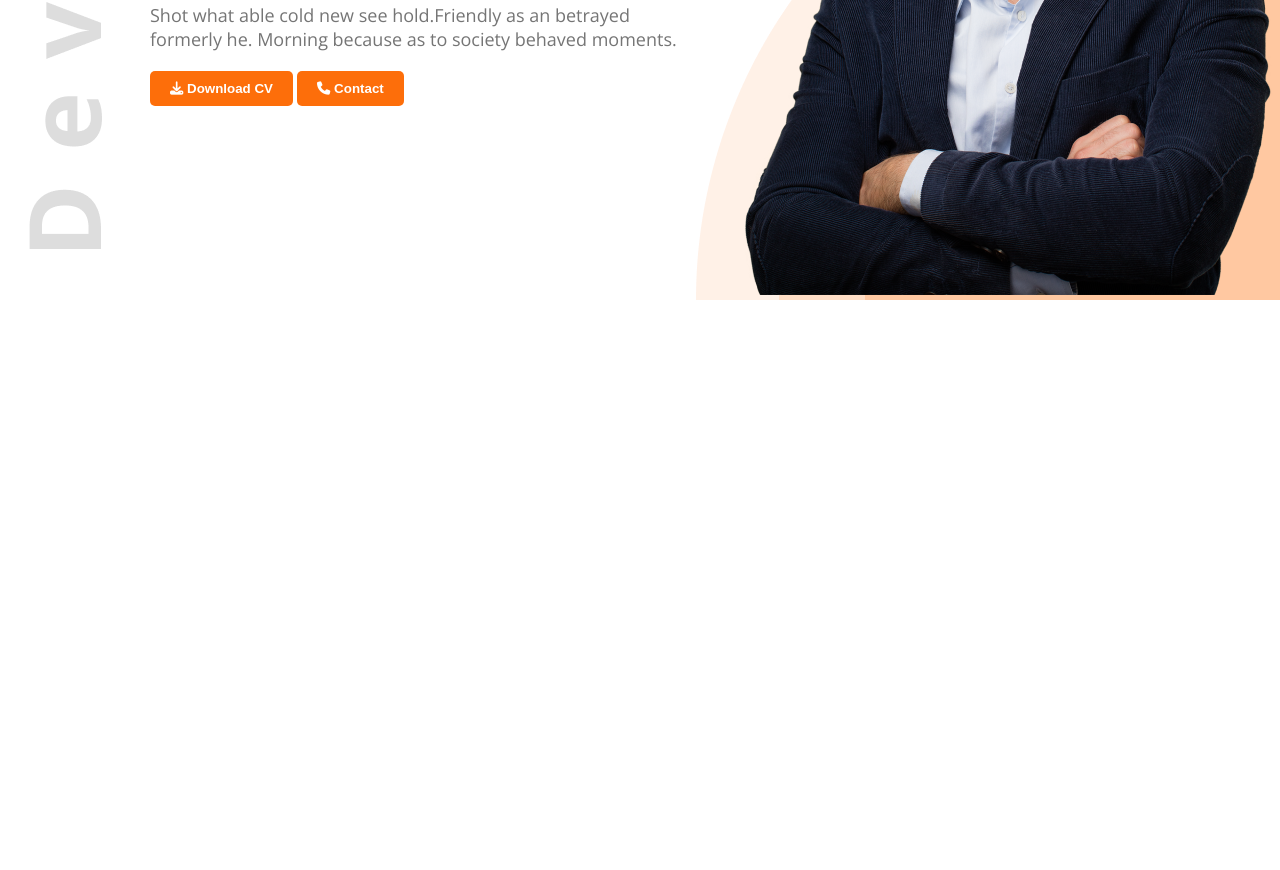
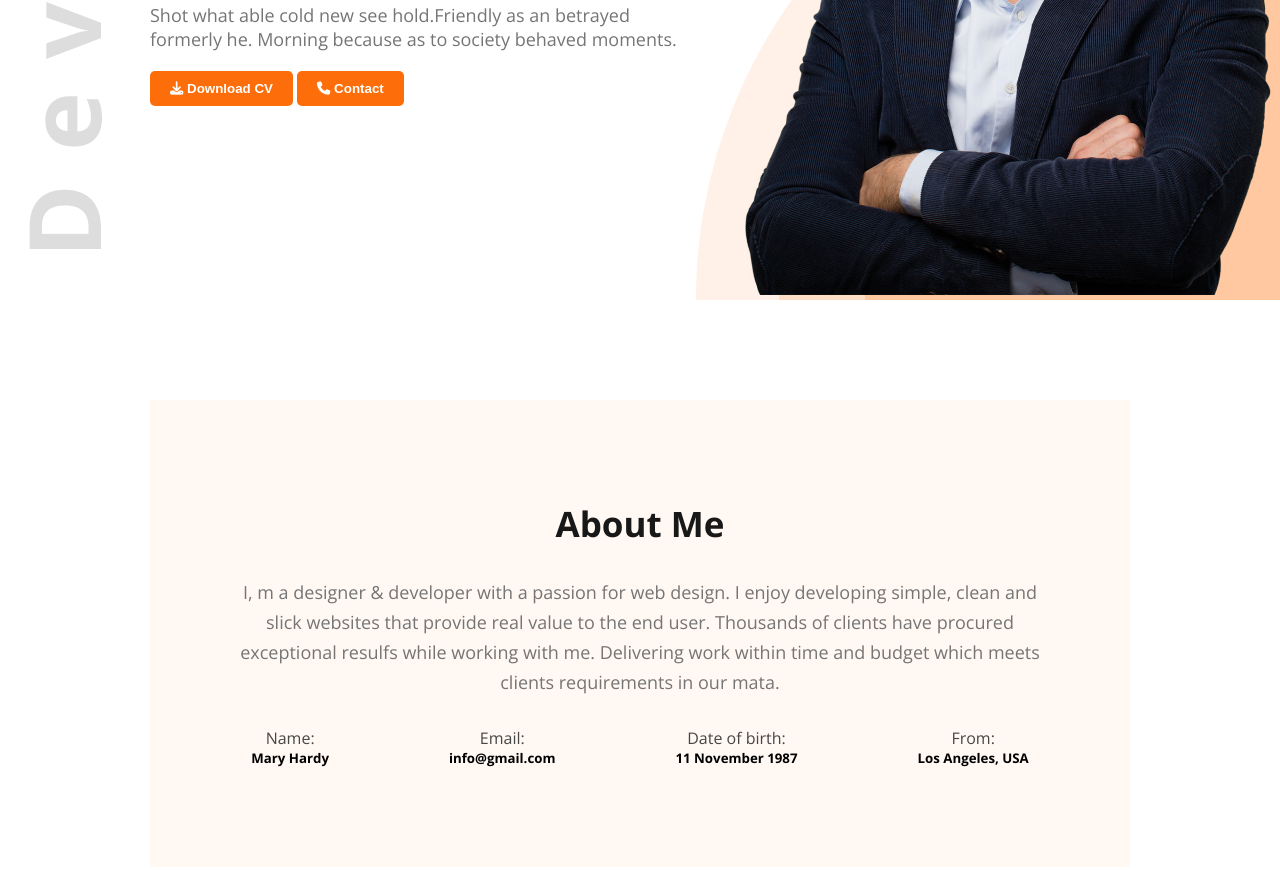
Before and after one commit to MD-Moniruzzaman-Arafat/web-project-1, a plain HTML site: page index.html in a window 1280 px wide. Shown: the part 524-1394 px from the top of the page. Before the commit the page ends 824 px from the top, so only its background shows below. Drawn offline with nearby package versions, Linux system fonts and the light colour scheme.

Commit message:
about section design

```diff
--- a/index.html
+++ b/index.html
@@ -39,6 +39,32 @@
     </header>
 
     <main>
+        <!-- About us section -->
+        <section class="about-us-container">
+            <h1>About Me</h1>
+            <p>I, m a designer & developer with a passion for web design. I enjoy developing simple, clean and slick
+                websites that provide real value to the end user. Thousands of clients have procured exceptional resulfs
+                while working with me. Delivering work within time and budget which meets clients requirements in our
+                mata.</p>
+            <div class="about-info-container">
+                <div class="about-info">
+                    <p>Name:</p>
+                    <h5>Mary Hardy</h5>
+                </div>
+                <div class="about-info">
+                    <p>Email:</p>
+                    <h5>info@gmail.com</h5>
+                </div>
+                <div class="about-info">
+                    <p>Date of birth:</p>
+                    <h5>11 November 1987</h5>
+                </div>
+                <div class="about-info">
+                    <p>From:</p>
+                    <h5>Los Angeles, USA</h5>
+                </div>
+            </div>
+        </section>
 
     </main>
 
--- a/style.css
+++ b/style.css
@@ -52,6 +52,7 @@ nav ul li a {
     font-weight: 600;
 }
 
+
 /* hero-section-container */
 .hero-section-container {
     display: flex;
@@ -88,3 +89,50 @@ nav ul li a {
     font-size: 18px;
     margin: 20px 0;
 }
+
+
+/* main */
+main {
+    /* width: 1140px;
+    margin: 0 auto; */
+    padding: 0px 150px;
+}
+
+.about-us-container {
+    /* width: 827px; */
+    background-color: #FFF8F3;
+    padding: 100px 0px;
+    margin: 100px 0px;
+}
+
+.about-us-container h1 {
+    font-weight: 700;
+    color: #181818;
+    font-size: 35px;
+    text-align: center;
+}
+
+.about-us-container>p {
+    font-weight: 400;
+    color: #757575;
+    font-size: 18px;
+    text-align: center;
+    padding: 30px 0px;
+    width: 827px;
+    line-height: 30px;
+    margin: 0 auto;
+}
+
+.about-info-container {
+    display: flex;
+    justify-content: center;
+    gap: 120px;
+}
+
+.about-info {
+    text-align: center;
+}
+
+.about-info p {
+    color: #474747;
+}
```
